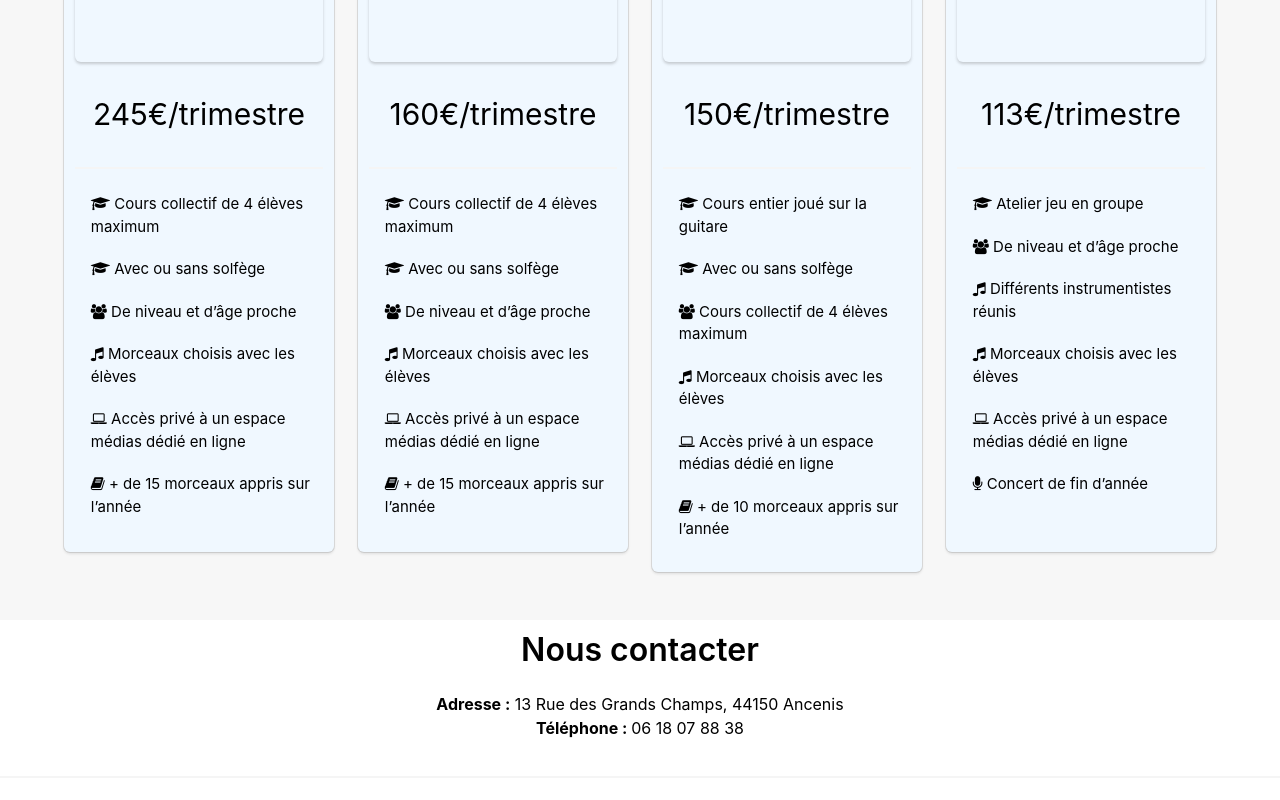
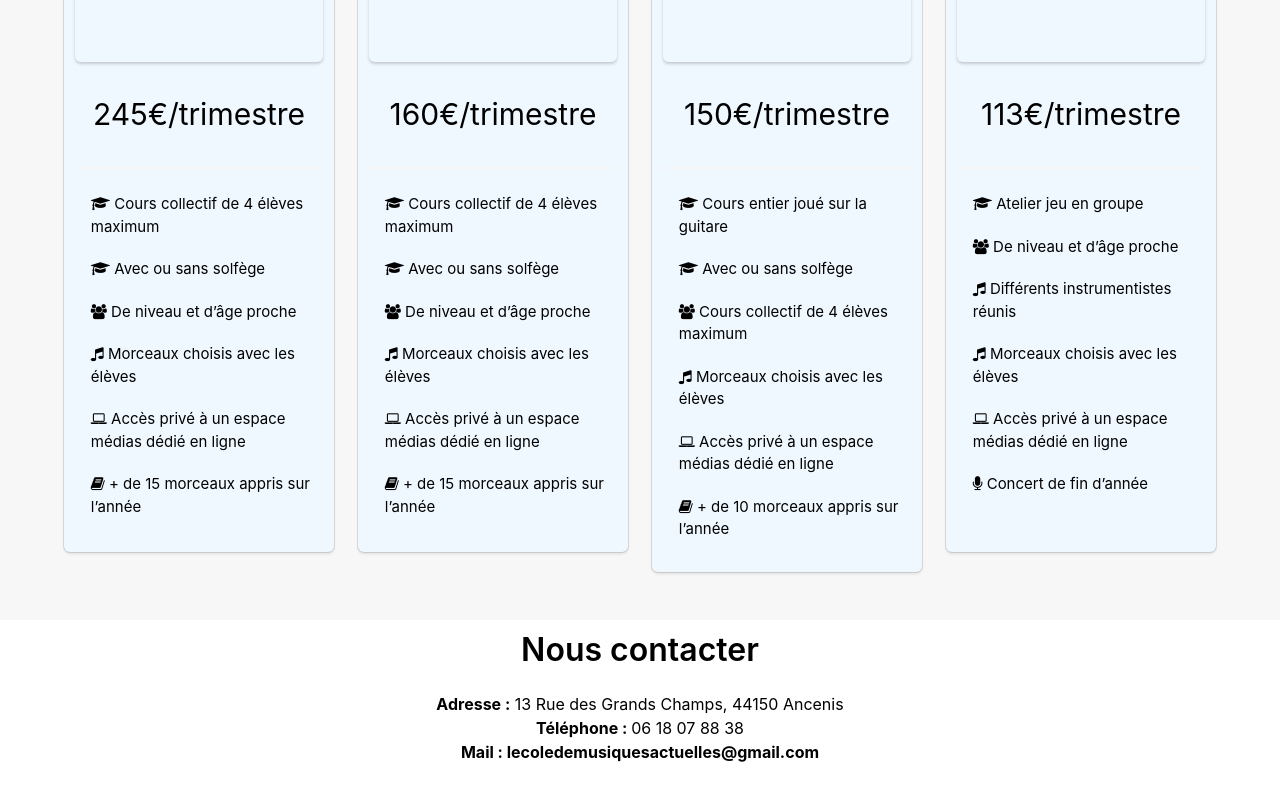
Before and after one commit to a-bertrand/music-front, a Next.js app: page / in a window 1280 px wide. Shown: the part 2818-3618 px from the top of the page. Built offline with nearby package versions, Linux system fonts and the light colour scheme; grey boxes are pictures that could not be loaded; a web font is replaced by a local one.

Commit message:
various update

```diff
--- a/components/sections/article_contact.js
+++ b/components/sections/article_contact.js
@@ -13,13 +13,16 @@ export default () => (
                 <p>
                     <b>Téléphone : </b>06 18 07 88 38
                 </p>
+                <p>
+                    <b>Mail : lecoledemusiquesactuelles@gmail.com</b>
+                </p>
             </div>
             <hr/>
             <GoogleMap />
         </div>
     </section>
 )
-/*
+/*  FORM CONTACT
 export default () => (
     <section className="hero is-fullheight has-text-centered">
         <div className="hero-body">
```
Also changed, not shown: 1 other file (tests, documents, lock files or other folders).
